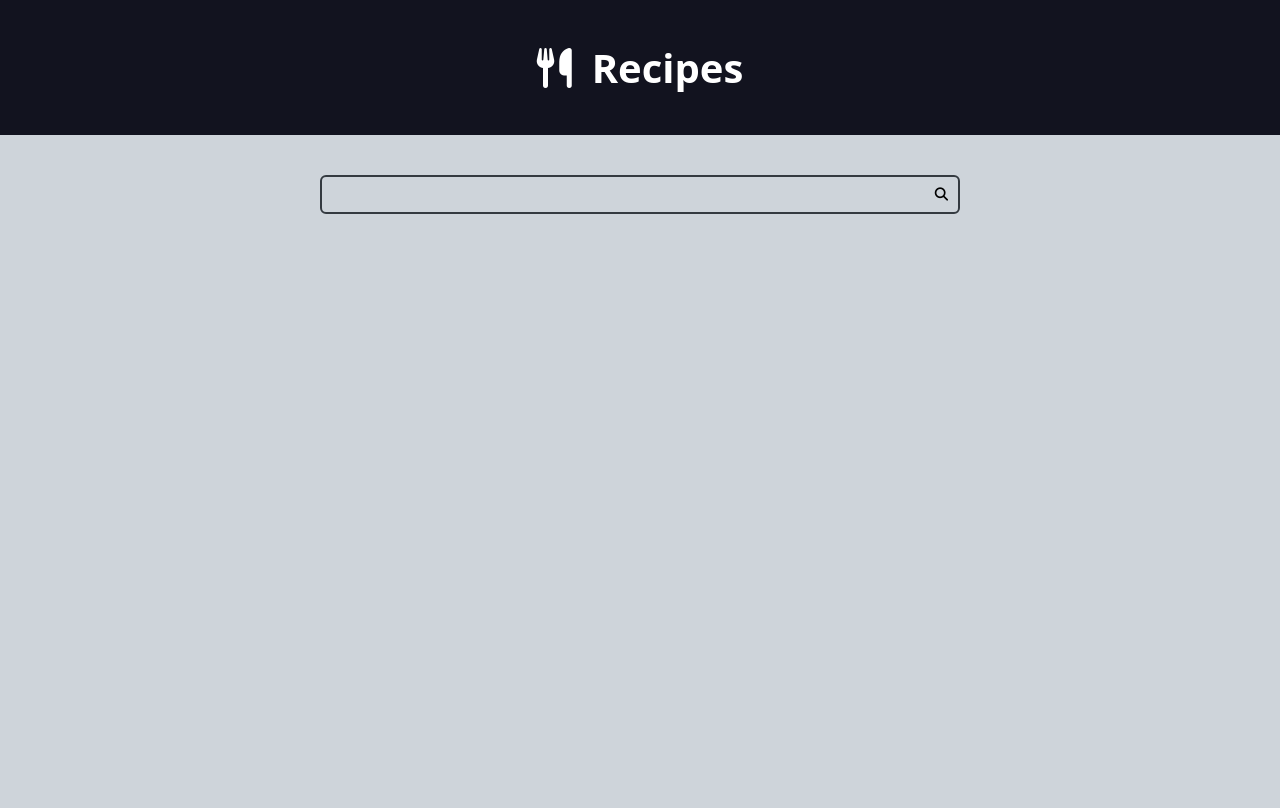
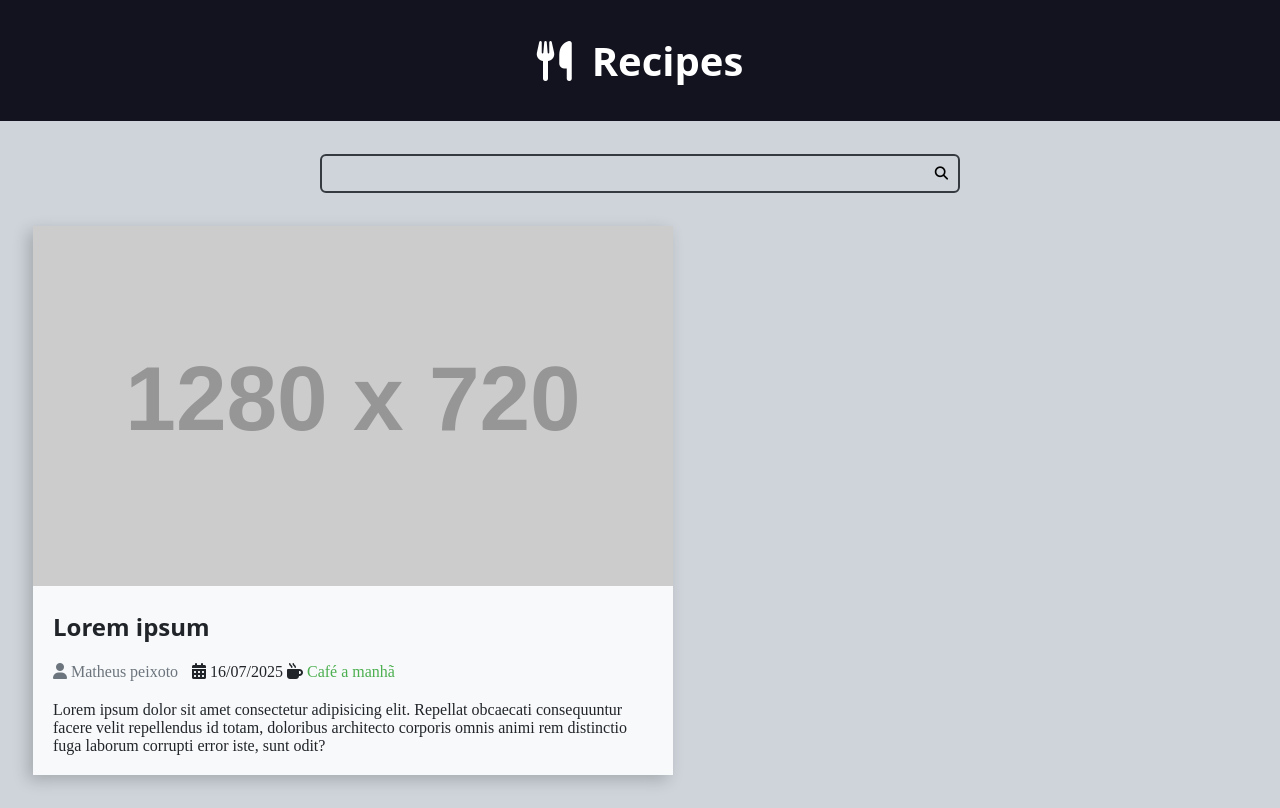
Before and after one commit to matheuspeixoto-code/EstudosDjango, a Django app: page / in a window 1280 px wide. Before the commit the page ends 214 px from the top, so only its background shows below. Run offline with Django 5.2, Linux system fonts and the light colour scheme; grey boxes labelled with a size stand in for pictures from a placeholder-image service; some libraries are stand-ins or nearby versions.

Commit message:
implementando cards de testes

```diff
--- a/recipes/templates/recipes/pages/home.html
+++ b/recipes/templates/recipes/pages/home.html
@@ -8,7 +8,24 @@
 
     <main class="main-content-container">
         <div class="main-content main-content-list container">
+            <div class="recipes recipes-list-item">
+                <div class="recipes-cover">
+                    <img src="https://placehold.co/1280x720/2E7D32/ffffff/png" alt="">
+                </div>
+                <div class="recipes-title-container">
+                    <h2 class="recipes-title"> Lorem ipsum</h2>
+                </div>
+                <div class="infor-recipes">
+                    <span class="recipes-user-author"> <i class="fa-solid fa-user"></i> Matheus peixoto</span>
+                    <span class="recipes-date"> <i class="fa-solid fa-calendar-days"></i> 16/07/2025 </span>
+                    <span class="recipes-type">  <i class="fa-solid fa-mug-hot"></i> <a href="">Café a manhã </a></span>
+                </div>
 
+                <div class="recipes-content">
+                    <p>Lorem ipsum dolor sit amet consectetur adipisicing elit. Repellat obcaecati consequuntur facere velit repellendus id totam, doloribus architecto corporis omnis animi rem distinctio fuga laborum corrupti error iste, sunt odit?</p>
+
+                </div>
+            </div>
 
         </div>
 
--- a/recipes/templates/recipes/partials/head.html
+++ b/recipes/templates/recipes/partials/head.html
@@ -54,8 +54,8 @@
 
             /* Outros */
             --borda-radius: 6px;
-            --espacamento-padrao: 4rem;
-            --espacamento-medium: 3rem;
+            --espacamento-padrao: 3.3rem;
+            --espacamento-medium: 2rem;
         }
         h1,h2,h3,h4,h5,h6{
             font-family: var(--font-secundaria);
@@ -73,6 +73,7 @@
 
             font-size: 1.6rem;
             background: var(--cinza-400);
+            color: var(--cinza-900);
 
         }
         .main-header-container{
@@ -127,7 +128,7 @@
         }
         .search-input{
             width: 100%;
-            padding-left: 4rem;
+            padding-left: 3.5rem;
         }
         .search-form:focus-within{
             border-color: var(--cor-informacao);
@@ -143,8 +144,58 @@
         }
         .main-content-list{
             display: grid;
-            grid-template-columns: repeat(auto-fit,minmax(340px,1fr));
+            grid-template-columns: repeat(auto-fit,minmax(280px,1fr));
             gap: var(--espacamento-medium);
+        }
+
+        .recipes img{
+            max-width: 100%;
+
+        }
+        .recipes {
+            max-width: 100%;
+            background-color: var(--cinza-100);
+            box-shadow: -5px 5px 15px rgba(0,0,0,0.2);
+            transition: all 300ms ease-in-out;
+            transform: scale(1);
+        }
+
+        .recipes-list-item{
+            max-width: 64rem;
+        }
+        .recipes-list-item:hover{
+            transform: scale(1.02);
+            box-shadow: -10px 10px 15px rgba(0,0,0,0.24);
+
+        }
+
+        .recipes-title-container{
+            padding: var(--espacamento-medium);
+            padding-bottom:2rem ;
+
+        }
+        .infor-recipes{
+            flex-direction: row;
+            padding: 0 var(--espacamento-medium);
+        }
+
+        .recipes-content{
+            padding: var(--espacamento-medium);
+            padding-top:2rem ;
+        }
+        .recipes-user-author{
+            color: var(--cinza-600);
+            margin-right: 1rem;
+        }
+
+        .recipes-type a{
+            color: var(--cor-primaria);
+            text-decoration: none;
+            transition: all 300ms ease-in-out ;
+        }
+
+        .recipes-type a:hover{
+            color: var(--cor-texto-secundario);
         }
 
 
```
